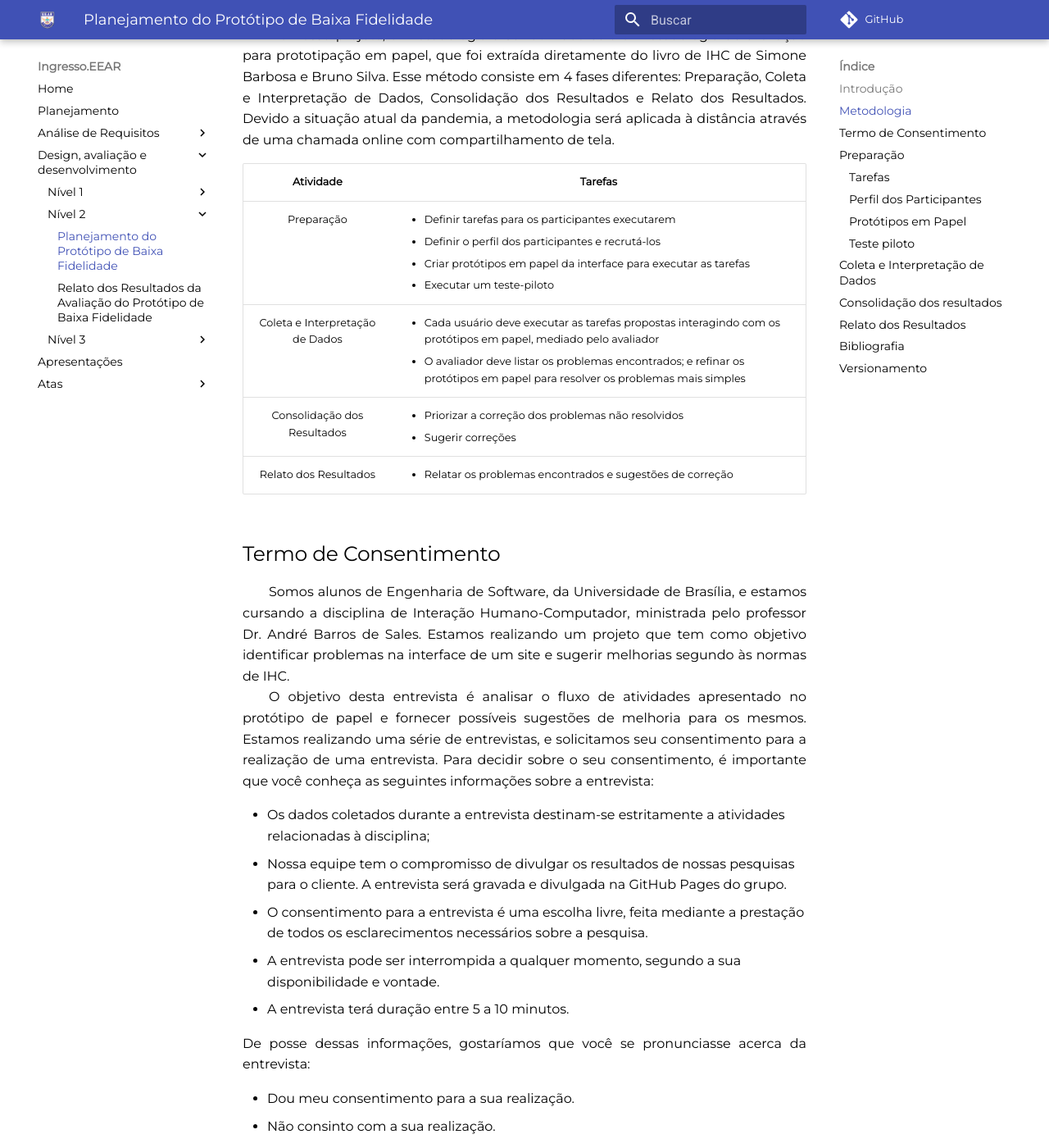
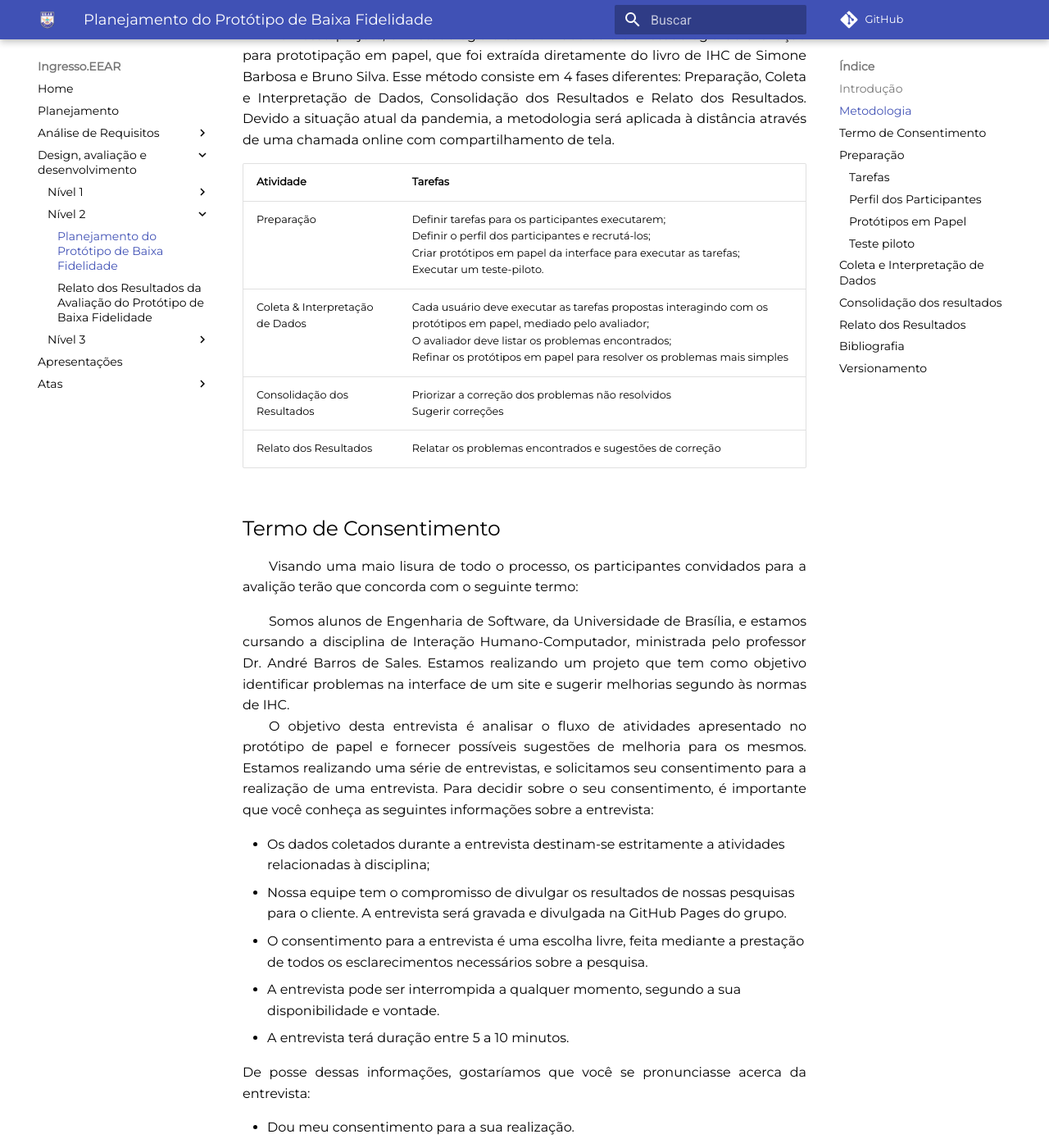
Before and after one commit to CarlosZoft/2020.2-Ingresso.eear, an MkDocs documentation site: the page built from docs/design-ava-dese/nivel-2/plan-prototipo-papel.md, in a window 1280 px wide and 1400 px high, scrolled down 471 px. Shown: the whole window at 82% size. Built offline with MkDocs 1.6.1 and Material for MkDocs 9.7.7, drawn with Linux system fonts in a browser that asks for light colours; comment, search, counter and statistics services are not loaded; some of the changed text lies outside the part shown.

Commit message:
ajustando detalhes

```diff
--- a/docs/design-ava-dese/nivel-2/plan-prototipo-papel.md
+++ b/docs/design-ava-dese/nivel-2/plan-prototipo-papel.md
@@ -6,14 +6,16 @@
 ## Metodologia
 &emsp;&emsp;No nosso projeto, a metodologia a ser utilizada será a metodologia de avaliação para prototipação em papel, que foi extraída diretamente do livro de IHC de Simone Barbosa e Bruno Silva. Esse método consiste em 4 fases diferentes: Preparação, Coleta e Interpretação de Dados, Consolidação dos Resultados e Relato dos Resultados. Devido a situação atual da pandemia, a metodologia será aplicada à distância através de uma chamada online com compartilhamento de tela. <br>
 
-| Atividade | <center>Tarefas |
-|:---:|:----------|
-| Preparação | <ul><li>Definir tarefas para os participantes executarem</li> <li>Definir o perfil dos participantes e recrutá-los</li><li>Criar protótipos em papel da interface para executar as tarefas</li><li>Executar um teste-piloto</li></ul> |
-| Coleta e Interpretação de Dados | <ul><li>Cada usuário deve executar as tarefas propostas interagindo com os protótipos em papel, mediado pelo avaliador</li><li>O avaliador deve listar os problemas encontrados; e refinar os protótipos em papel para resolver os problemas mais simples</li> </ul> |
-| Consolidação dos Resultados | <ul><li>Priorizar a correção dos problemas não resolvidos</li><li>Sugerir correções</li> </ul> |
-| Relato dos Resultados | <ul><li>Relatar os problemas encontrados e sugestões de correção</li> </ul> |
+| Atividade | Tarefas |
+|--|--|
+| Preparação | Definir tarefas para os participantes executarem;<br>Definir o perfil dos participantes e recrutá-los;<br>Criar protótipos em papel da interface para executar as tarefas;<br>Executar um teste-piloto.|
+| Coleta & Interpretação de Dados | Cada usuário deve executar as tarefas propostas interagindo com os protótipos em papel, mediado pelo avaliador;<br>O avaliador deve listar os problemas encontrados;<br> Refinar os protótipos em papel para resolver os problemas mais simples |
+| Consolidação dos Resultados | Priorizar a correção dos problemas não resolvidos<br>Sugerir correções |
+| Relato dos Resultados | Relatar os problemas encontrados e sugestões de correção |
 
 ## Termo de Consentimento
+&emsp;&emsp;Visando uma maio lisura de todo o processo, os participantes convidados para a avalição terão que concorda com o seguinte termo:
+
 &emsp;&emsp;Somos alunos de Engenharia de Software, da Universidade de Brasília, e estamos cursando a disciplina de Interação Humano-Computador, ministrada pelo professor Dr. André Barros de Sales. Estamos realizando um projeto que tem como objetivo identificar problemas na interface de um site e sugerir melhorias segundo às normas de IHC. <br>
 &emsp;&emsp;O objetivo desta entrevista é analisar o fluxo de atividades apresentado no protótipo de papel e fornecer possíveis sugestões de melhoria para os mesmos. Estamos realizando uma série de entrevistas, e solicitamos seu consentimento para a realização de uma entrevista. Para decidir sobre o seu consentimento, é importante que você conheça as seguintes informações sobre a entrevista:
 
@@ -31,22 +33,23 @@
 ## Preparação
 
 ### Tarefas
-- Realizar a inscrição em um concurso
-- Acompanhar a inscrição
+- [Efetuar a inscrição em concurso;](../../../analise-de-requisitos/analise-de-tarefas/#efetuar-a-inscricao-em-concurso)
+- [Acompanhar inscriçao em concurso.](../../../analise-de-requisitos/analise-de-tarefas/#acompanhar-inscricao-em-concurso)
 
 ### Perfil dos Participantes
 &emsp;&emsp;Serão convidadas pessoas que possuam um perfil semelhante a das personas e usuários do Ingresso EEAR para serem entrevistados.
 
 ### Protótipos em Papel
+&emsp;&emsp;Foram desenvolvidos em papel os prótotipos da plataforma sugerido pela equipe levando em consideração as tarefas a serem realizadas e todas as informações levantadas até então.
 
-![Area do Candidato](../../assets/imagens/prototipo-de-papel/areaDoCandidato.jpg)
-<center>Figura 1: Área do Candidato</center>
+![Página de acompanhamento](../../assets/imagens/prototipo-de-papel/areaDoCandidato.jpg)
+<center>Figura 1: Página de acompanhamento</center>
 
 ![Exame](../../assets/imagens/prototipo-de-papel/exame.jpg)
-<center>Figura 2: Exame</center>
+<center>Figura 2: Página do exame</center>
 
 ![Exame Logado](../../assets/imagens/prototipo-de-papel/exameLogado.jpg)
-<center>Figura 3: Exame Logado</center>
+<center>Figura 3: Página do exame para usuário inscrito e logado</center>
 
 ![Exames Disponíveis](../../assets/imagens/prototipo-de-papel/examesDisponiveis.jpg)
 <center>Figura 4: Exames Disponíveis</center>
```
